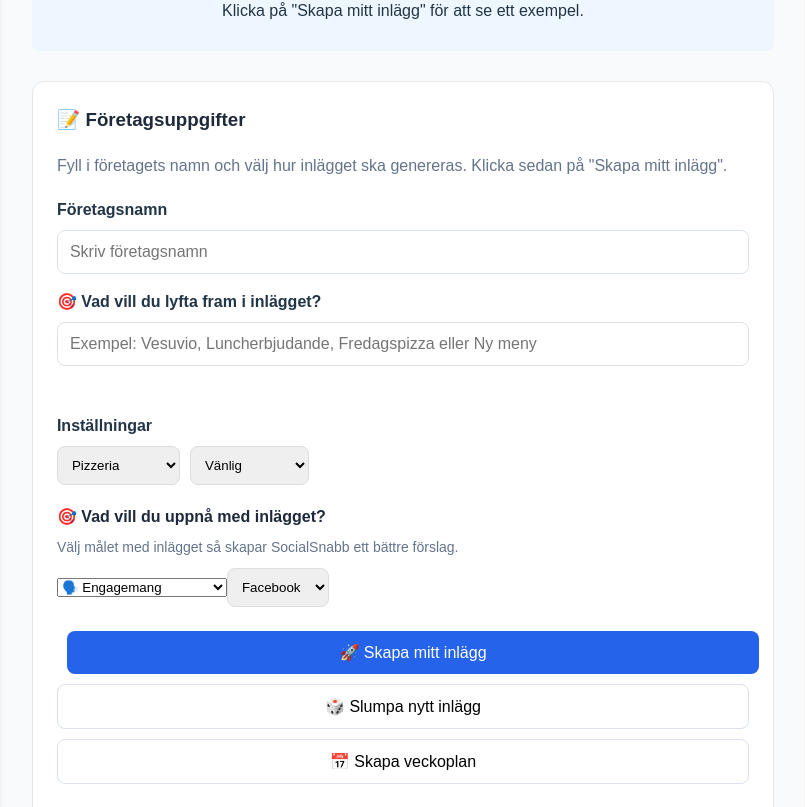
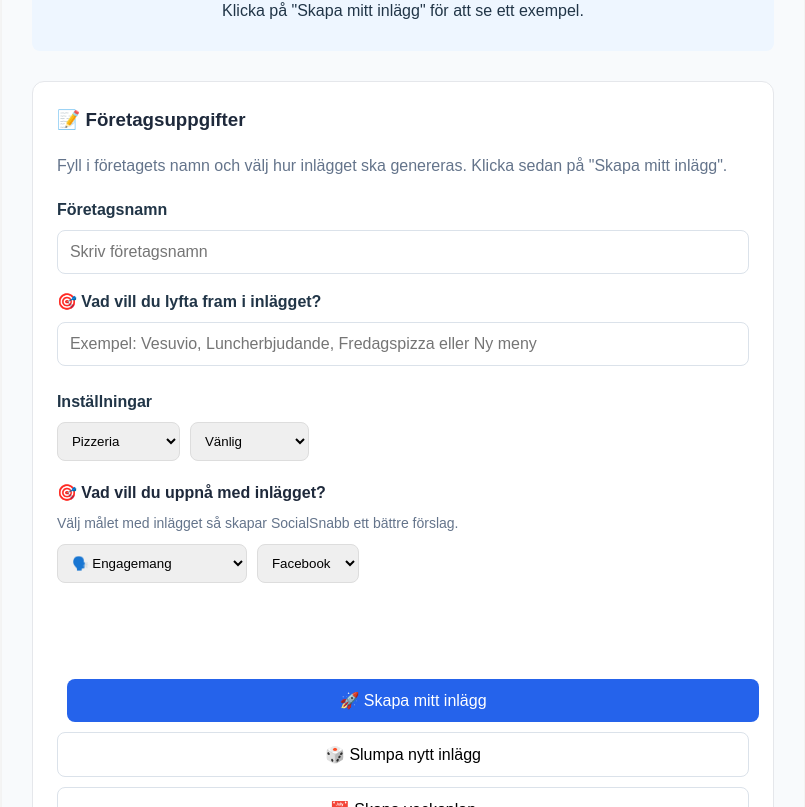
Before and after one commit to Ludde86/socialsnabb, a React (Vite) app: page / in a window 1280 px wide. Shown: the part 396-1203 px from the top of the page, without its empty margins (237-1042 px from the left). Built offline with nearby package versions, Linux system fonts and the light colour scheme.

Commit message:
Refaktorerade formulär och byggde strategisk veckoplan

```diff
--- a/src/App.jsx
+++ b/src/App.jsx
@@ -3,6 +3,7 @@ import Header from "./components/Header";
 import Footer from "./components/Footer";
 import QuickTest from "./components/QuickTest";
 import ResultSection from "./components/ResultSection";
+import InputSection from "./components/InputSection";
 
 import { useState } from "react";
 import { ideer } from "./data/ideer";
@@ -127,7 +128,7 @@ function App() {
 
   // Skapar en ny veckoplan
   const skapaVeckoplan = () => {
-    const plan = skapaVeckoplanData(syften, skapaVeckoText);
+    const plan = skapaVeckoplanData(skapaVeckoText, typ, foretag, fokus);
 
     setVeckoplan(plan);
   };
@@ -167,6 +168,7 @@ function App() {
       {/* Snabbtest */}
       <QuickTest />
       {/* Företagsuppgifter */}
+
       <div
         style={{
           backgroundColor: "white",
@@ -196,147 +198,29 @@ function App() {
           sedan på "Skapa mitt inlägg".
         </p>
 
-        <label
-          style={{
-            display: "block",
-            marginBottom: "8px",
-            fontWeight: "600",
-          }}
-        >
-          Företagsnamn
-        </label>
-
-        <input
-          type="text"
-          placeholder="Skriv företagsnamn"
-          value={foretag}
-          onChange={(e) => setForetag(e.target.value)}
-          style={{
-            width: "100%",
-            padding: "12px",
-            fontSize: "16px",
-            boxSizing: "border-box",
-            borderRadius: "8px",
-            border: "1px solid #dbe2ea",
-          }}
-        />
-
-        <label
-          style={{
-            display: "block",
-            marginTop: "16px",
-            marginBottom: "8px",
-            fontWeight: "600",
-          }}
-        >
-          🎯 Vad vill du lyfta fram i inlägget?
-        </label>
-
-        <input
-          type="text"
-          placeholder="Exempel: Vesuvio, Luncherbjudande, Fredagspizza eller Ny meny"
-          value={fokus}
-          onChange={(e) => setFokus(e.target.value)}
-          style={{
-            width: "100%",
-            padding: "12px",
-            fontSize: "16px",
-            boxSizing: "border-box",
-            borderRadius: "8px",
-            border: "1px solid #dbe2ea",
-          }}
+        <InputSection
+          foretag={foretag}
+          setForetag={setForetag}
+          fokus={fokus}
+          setFokus={setFokus}
+          typ={typ}
+          setTyp={setTyp}
+          ton={ton}
+          setTon={setTon}
+          syfte={syfte}
+          setSyfte={setSyfte}
+          plattform={plattform}
+          setPlattform={setPlattform}
+          foretagstyper={foretagstyper}
+          tonlagen={tonlagen}
+          syften={syften}
+          plattformar={plattformar}
         />
 
         <br />
         <br />
 
         <div style={{ marginTop: "24px" }} />
-
-        <label
-          style={{
-            display: "block",
-            marginBottom: "8px",
-            marginTop: "24px",
-            fontWeight: "600",
-          }}
-        >
-          Inställningar
-        </label>
-
-        <select
-          value={typ}
-          onChange={(e) => setTyp(e.target.value)}
-          style={{
-            marginRight: "10px",
-            padding: "10px",
-            borderRadius: "8px",
-            border: "1px solid #ddd",
-          }}
-        >
-          {foretagstyper.map((typNamn) => (
-            <option key={typNamn}>{typNamn}</option>
-          ))}
-        </select>
-
-        <select
-          value={ton}
-          onChange={(e) => setTon(e.target.value)}
-          style={{
-            marginRight: "10px",
-            padding: "10px",
-            borderRadius: "8px",
-            border: "1px solid #ddd",
-          }}
-        >
-          {tonlagen.map((tonNamn) => (
-            <option key={tonNamn}>{tonNamn}</option>
-          ))}
-        </select>
-
-        <label
-          style={{
-            display: "block",
-            marginBottom: "8px",
-            marginTop: "20px",
-            fontWeight: "700",
-            color: "#1e293b",
-            fontSize: "16px",
-          }}
-        >
-          🎯 Vad vill du uppnå med inlägget?
-        </label>
-
-        <p
-          style={{
-            marginTop: "0",
-            marginBottom: "10px",
-            fontSize: "14px",
-            color: "#64748b",
-          }}
-        >
-          Välj målet med inlägget så skapar SocialSnabb ett bättre förslag.
-        </p>
-
-        <select value={syfte} onChange={(e) => setSyfte(e.target.value)}>
-          {syften.map((syfteNamn) => (
-            <option key={syfteNamn}>{syfteNamn}</option>
-          ))}
-        </select>
-
-        <select
-          value={plattform}
-          onChange={(e) => setPlattform(e.target.value)}
-          style={{
-            marginRight: "10px",
-            padding: "10px",
-            borderRadius: "8px",
-            border: "1px solid #ddd",
-          }}
-        >
-          {plattformar.map((plattformNamn) => (
-            <option key={plattformNamn}>{plattformNamn}</option>
-          ))}
-        </select>
 
         <br />
         <br />
--- /dev/null
+++ b/src/components/InputSection.jsx
@@ -0,0 +1,172 @@
+function InputSection({
+  foretag,
+  setForetag,
+  fokus,
+  setFokus,
+  typ,
+  setTyp,
+  ton,
+  setTon,
+  syfte,
+  setSyfte,
+  plattform,
+  setPlattform,
+  foretagstyper,
+  tonlagen,
+  syften,
+  plattformar,
+}) {
+  return (
+    <>
+      {/* Företagsnamn och fokus */}
+      <label
+        style={{
+          display: "block",
+          marginBottom: "8px",
+          fontWeight: "600",
+        }}
+      >
+        Företagsnamn
+      </label>
+
+      <input
+        type="text"
+        placeholder="Skriv företagsnamn"
+        value={foretag}
+        onChange={(e) => setForetag(e.target.value)}
+        style={{
+          width: "100%",
+          padding: "12px",
+          fontSize: "16px",
+          boxSizing: "border-box",
+          borderRadius: "8px",
+          border: "1px solid #dbe2ea",
+        }}
+      />
+
+      <label
+        style={{
+          display: "block",
+          marginTop: "16px",
+          marginBottom: "8px",
+          fontWeight: "600",
+        }}
+      >
+        🎯 Vad vill du lyfta fram i inlägget?
+      </label>
+
+      <input
+        type="text"
+        placeholder="Exempel: Vesuvio, Luncherbjudande, Fredagspizza eller Ny meny"
+        value={fokus}
+        onChange={(e) => setFokus(e.target.value)}
+        style={{
+          width: "100%",
+          padding: "12px",
+          fontSize: "16px",
+          boxSizing: "border-box",
+          borderRadius: "8px",
+          border: "1px solid #dbe2ea",
+        }}
+      />
+
+      {/* Inställningar för generering */}
+      <label
+        style={{
+          display: "block",
+          marginBottom: "8px",
+          marginTop: "24px",
+          fontWeight: "600",
+        }}
+      >
+        Inställningar
+      </label>
+
+      <select
+        value={typ}
+        onChange={(e) => setTyp(e.target.value)}
+        style={{
+          marginRight: "10px",
+          padding: "10px",
+          borderRadius: "8px",
+          border: "1px solid #ddd",
+        }}
+      >
+        {foretagstyper.map((typNamn) => (
+          <option key={typNamn}>{typNamn}</option>
+        ))}
+      </select>
+
+      <select
+        value={ton}
+        onChange={(e) => setTon(e.target.value)}
+        style={{
+          marginRight: "10px",
+          padding: "10px",
+          borderRadius: "8px",
+          border: "1px solid #ddd",
+        }}
+      >
+        {tonlagen.map((tonNamn) => (
+          <option key={tonNamn}>{tonNamn}</option>
+        ))}
+      </select>
+
+      <label
+        style={{
+          display: "block",
+          marginBottom: "8px",
+          marginTop: "20px",
+          fontWeight: "700",
+          color: "#1e293b",
+          fontSize: "16px",
+        }}
+      >
+        🎯 Vad vill du uppnå med inlägget?
+      </label>
+
+      <p
+        style={{
+          marginTop: "0",
+          marginBottom: "10px",
+          fontSize: "14px",
+          color: "#64748b",
+        }}
+      >
+        Välj målet med inlägget så skapar SocialSnabb ett bättre förslag.
+      </p>
+
+      <select
+        value={syfte}
+        onChange={(e) => setSyfte(e.target.value)}
+        style={{
+          marginRight: "10px",
+          padding: "10px",
+          borderRadius: "8px",
+          border: "1px solid #ddd",
+        }}
+      >
+        {syften.map((syfteNamn) => (
+          <option key={syfteNamn}>{syfteNamn}</option>
+        ))}
+      </select>
+
+      <select
+        value={plattform}
+        onChange={(e) => setPlattform(e.target.value)}
+        style={{
+          marginRight: "10px",
+          padding: "10px",
+          borderRadius: "8px",
+          border: "1px solid #ddd",
+        }}
+      >
+        {plattformar.map((plattformNamn) => (
+          <option key={plattformNamn}>{plattformNamn}</option>
+        ))}
+      </select>
+    </>
+  );
+}
+
+export default InputSection;
--- /dev/null
+++ b/src/data/veckoplanMallar.js
@@ -0,0 +1,10 @@
+// Färdiga strategier för olika veckor.
+// Veckoplanen väljer en av dessa slumpmässigt.
+
+export const veckoplanMallar = [
+  ["🗣️ Engagemang", "👨‍🍳 Bakom kulisserna", "🎁 Erbjudande & Tävling"],
+
+  ["👥 Människorna", "📢 Nyhet & Meny", "🎁 Erbjudande & Tävling"],
+
+  ["🗣️ Engagemang", "👥 Människorna", "📢 Nyhet & Meny"],
+];
--- a/src/utils/skapaVeckoplan.js
+++ b/src/utils/skapaVeckoplan.js
@@ -1,23 +1,26 @@
-// Skapar en varierad veckoplan med tre olika syften.
-// Syftena blandas så att varje plan blir lite annorlunda.
+// Skapar en veckoplan med en balanserad mix av innehåll.
+//
+// Målet är att:
+// 1. Skapa engagemang
+// 2. Bygga förtroende
+// 3. Avsluta veckan med försäljning
 
-export const skapaVeckoplanData = (syften, skapaVeckoText) => {
+import { veckoplanMallar } from "../data/veckoplanMallar";
+
+export const skapaVeckoplanData = (skapaVeckoText, typ, foretag, fokus) => {
   const dagar = ["Måndag", "Onsdag", "Fredag"];
 
-  // Skapa en kopia och blanda ordningen.
-  const blandadeSyften = [...syften].sort(() => Math.random() - 0.5);
+  // Slumpa fram en färdig veckostrategi.
+  const veckomix =
+    veckoplanMallar[Math.floor(Math.random() * veckoplanMallar.length)];
 
-  // Välj tre syften.
-  const valdaSyften = blandadeSyften.slice(0, 3);
-
-  // Skapa veckoplanen.
   return dagar.map((dag, index) => {
-    const valtSyfte = valdaSyften[index];
+    const valtSyfte = veckomix[index];
 
     return {
       dag,
       syfte: valtSyfte,
-      text: skapaVeckoText(valtSyfte),
+      text: skapaVeckoText(valtSyfte, typ, foretag, fokus),
     };
   });
 };
```
